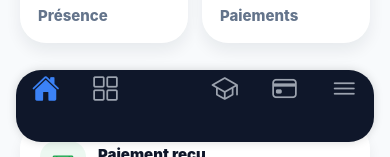
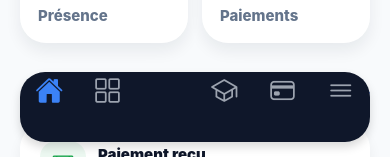
Before and after one commit to Somafrik/Somafrik-, a React Native app in the folder Mobile/: screen /Home in a window 390 px wide. Shown: the part 687-844 px from the top of the page. Built offline with nearby package versions, Linux system fonts and the light colour scheme.

Commit message:
codex help

```diff
--- a/Mobile/src/navigation/BottomTabsNavigator.tsx
+++ b/Mobile/src/navigation/BottomTabsNavigator.tsx
@@ -17,25 +17,27 @@ export default function BottomTabsNavigator() {
         headerShown: false,
         tabBarShowLabel: false,
 
-       tabBarStyle: {
+ tabBarStyle: {
   position: "absolute",
-  left: 16,
-  right: 16,
+  left: 20,
+  right: 20,
   bottom: 15,
-
-  height: 72,
-
+  height: 70,
   backgroundColor: "#0F172A",
-
   borderRadius: 25,
-
   borderTopWidth: 0,
-
   elevation: 12,
-
   shadowColor: "#000",
+  shadowOffset: {
+    width: 0,
+    height: 5,
+  },
+  tabBarItemStyle: {
+  paddingHorizontal: 0,
+},
   shadowOpacity: 0.15,
   shadowRadius: 10,
+  overflow: "hidden",
 },
 
         tabBarIcon: ({ focused }) => {
```
